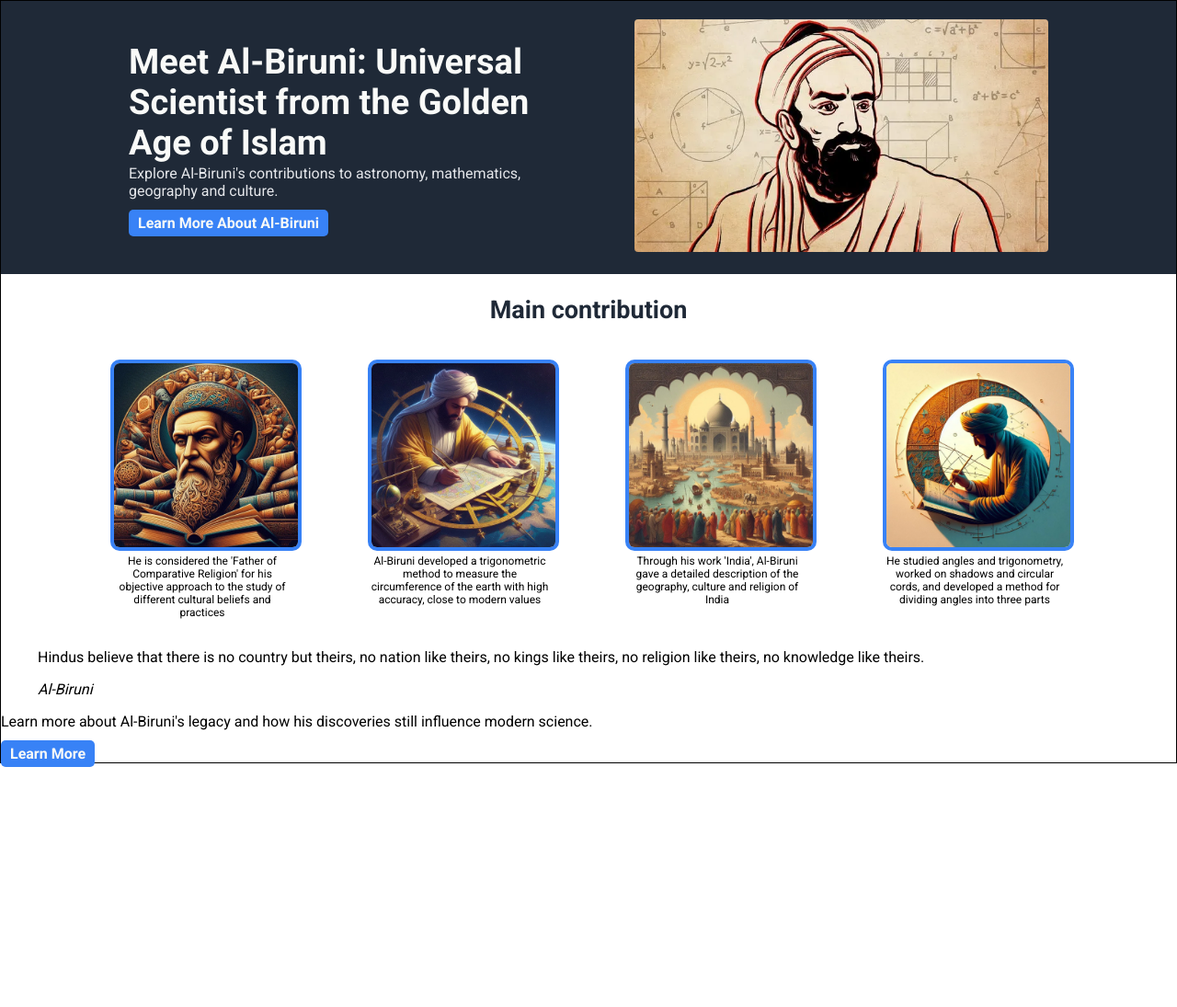
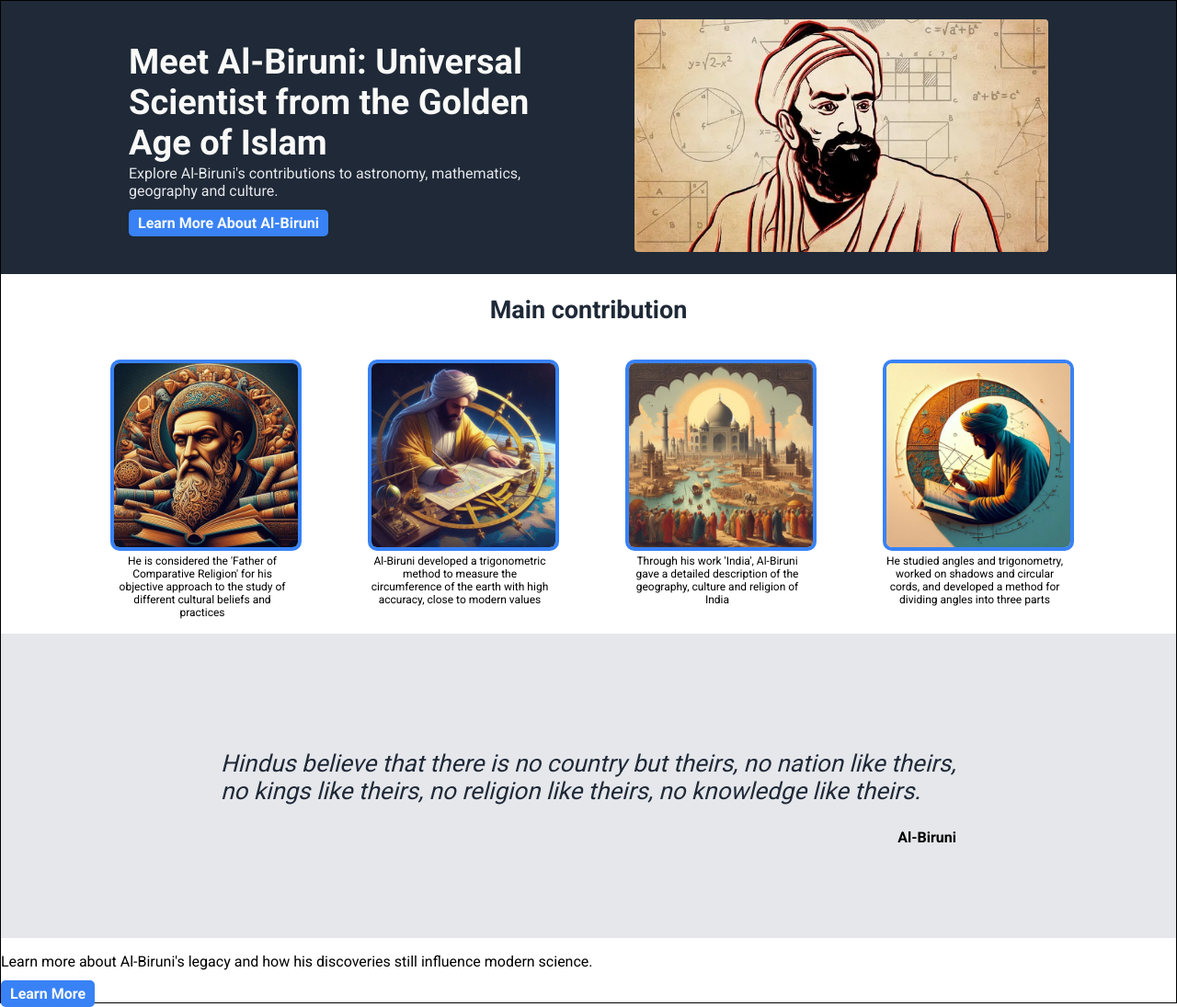
Before and after one commit to irfanifn/al-biruni, a plain HTML site: page index.html in a window 1280 px wide. Shown: the whole page at 92% size. Before the commit the page ends 834 px from the top, so only its background shows below. Drawn offline with Linux system fonts and the light colour scheme.

Commit message:
Add quote section styles
Set background color
Set font syles

```diff
--- a/style.css
+++ b/style.css
@@ -73,3 +73,28 @@ figcaption {
   font-size: 12px;
   text-align: center;
 }
+
+.quote-section {
+  background-color: #e5e7eb;
+  padding: 100px 0;
+}
+
+.quote {
+  width: 800px;
+  margin: auto;
+}
+
+.quote > p {
+  font-size: 26px;
+  font-style: italic;
+  font-weight: 100;
+  color: #1f2937;
+  text-align: left;
+}
+
+cite {
+  display: flex;
+  justify-content: end;
+  font-style: normal;
+  font-weight: 900;
+}
```
